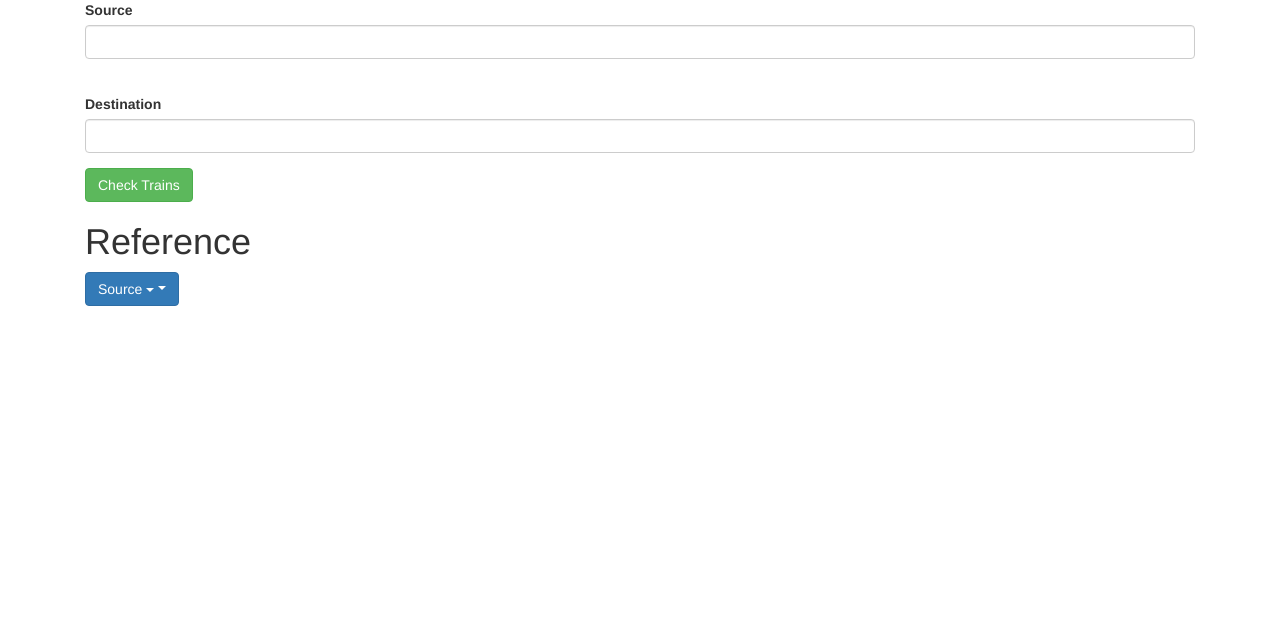
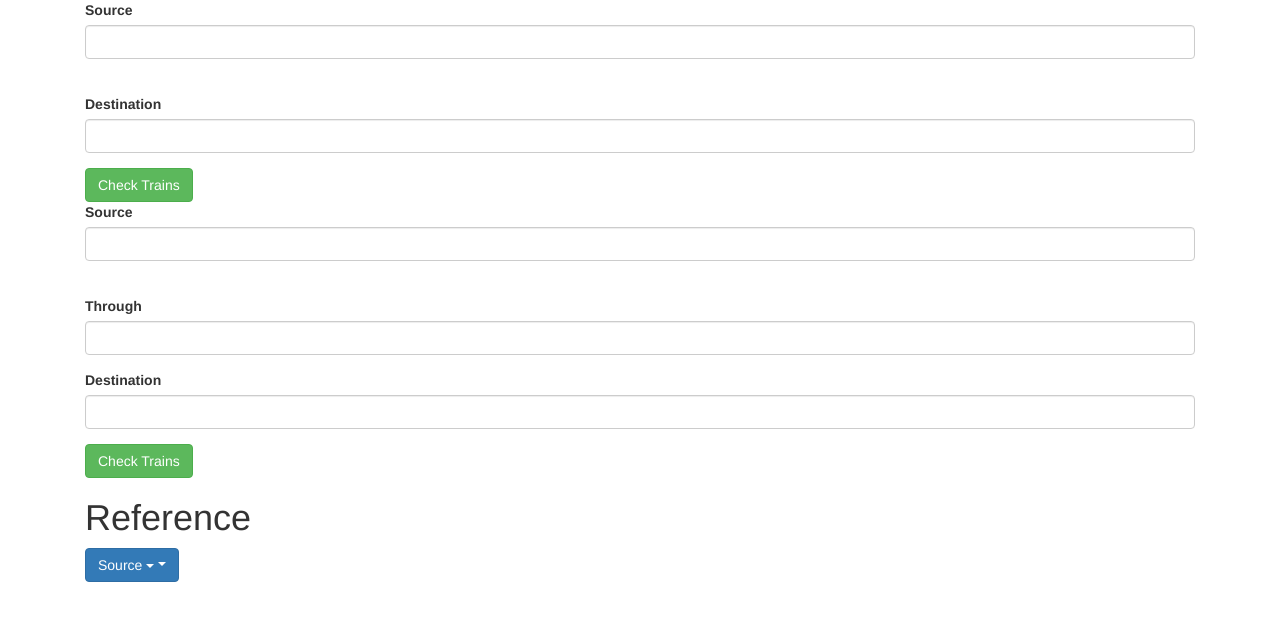
Before and after one commit to heysachin/Train-Prediction, a Flask app: page / in a window 1280 px wide. Shown: the top 621 px of the page. Run offline with Flask 2, Linux system fonts and the light colour scheme; data that the repository does not hold is empty; some libraries are stand-ins or nearby versions.

Commit message:
Trains Through A Middle Station Done

```diff
--- a/src/app.py
+++ b/src/app.py
@@ -5,8 +5,8 @@ import csv
 from flask import Flask, render_template, request
 from common.database import Database
 from models.stations.station import Station
-from models.timetables.timetable import TimeTable
 from models.trains.train import Train
+from src.models.timetables.timetable import TimeTable
 
 app = Flask(__name__)
 app.config.from_object('config')
@@ -28,10 +28,25 @@ def trains_between_stations():
     return render_template("trains_btw_stations.html", trains=trains, source=source,destination=destination)
 
 
+@app.route('/trains/through', methods=['POST'])
+def trains_through():
+    source = request.form['source']
+    source = source.upper()
+    source_station = Station.get_by_id(source)
+    through = request.form['through']
+    through = through.upper()
+    through_station = Station.get_by_id(through)
+    destination = request.form['destination']
+    destination = destination.upper()
+    destination_station = Station.get_by_id(destination)
+    trains = TimeTable.connecting_trains(source, through, destination)
+    return render_template("trains_through.html", trains=trains, source=source_station, through=through_station, destination=destination_station)
+
+
 @app.route('/timetable/<string:train_no>')
 def get_timetable(train_no):
     train_class = Train.get_by_id(train_no)
-    stations = TimeTable.get_stations_by_train(train_no)
+    stations = TimeTable.get_stations_class_by_train(train_no)
     return render_template("timetable.html", stations=stations, train_class=train_class)
 
 
@@ -40,6 +55,8 @@ def home():
     stations = Station.all()
     return render_template('home.html', stations=stations)
 
+
+Database.initialize()
 
 # path = '/Volumes/SSD2/Documents/Python Workplace/Train Prediction/src/'
 # Database.initialize()
@@ -61,14 +78,6 @@ def home():
 #     train.save_to_mongo()
 #     print(t)
 
-# # For initialising MongoDB on Timetable
-# file = open(path + "timetable_data.csv", "r", encoding='utf-8')
-# reader = csv.reader(file)
-# for line in reader:
-#     t = line[0], line[1], line[2], line[3], line[4], line[5]
-#     timetable = TimeTable(str(line[0]), str(line[1]), str(line[2]), str(line[3]), str(line[4]), str(line[5]))
-#     timetable.save_to_mongo()
-#     print(t)
 
 # #For initialising MongoDB on Timetable Full
 # file = open(path + "timetable_expanded.csv", "r", encoding='utf-8')
--- a/src/templates/home.html
+++ b/src/templates/home.html
@@ -12,6 +12,24 @@
         <div class="form-group">
             <label for="destination">Destination</label>
             <input type="text" id="destination" class="form-control" name="destination">
+        </div>
+        <button type="submit" class="btn btn-success">Check Trains</button>
+    </form>
+
+    <form id="train_connect-form" action="trains/through" method="post">
+        <div class="form-group">
+            <label for="source">Source</label>
+            <input type="text" id="src" class="form-control" name="source">
+            <br>
+            <!--<input type="text" id="source" class="form-control" name="source">-->
+        </div>
+        <div class="form-group">
+            <label for="through">Through</label>
+            <input type="text" id="through" class="form-control" name="through">
+        </div>
+        <div class="form-group">
+            <label for="destination">Destination</label>
+            <input type="text" id="dest" class="form-control" name="destination">
         </div>
         <button type="submit" class="btn btn-success">Check Trains</button>
     </form>
```
Also changed, not shown: src/models/timetables/timetable.py (+47 -16 lines), src/templates/timetable.html (+0 -12 lines), src/templates/trains_through.html (added, +28 -0 lines).
